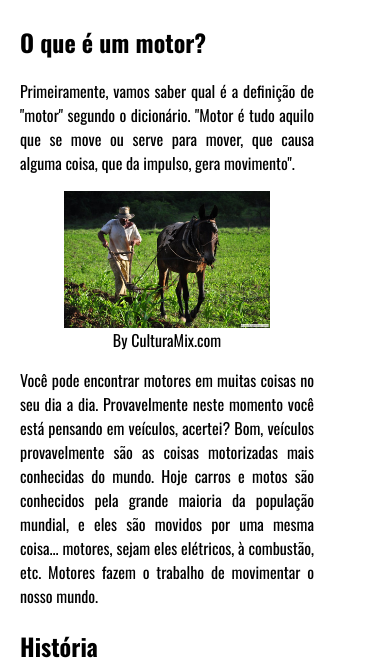
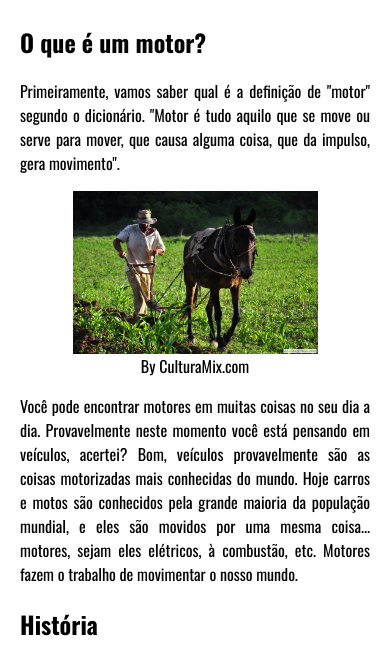
Before and after one commit to MyRepoArchive/Motores, a plain HTML site: page conteudo.html in a window 390 px wide. Shown: the part 160-827 px from the top of the page. Drawn offline with nearby package versions, Linux system fonts and the light colour scheme; files whose address does not match are found by name; a web font is replaced by a local one.

Commit message:
correção no erro de responsividade

```diff
--- a/css/responsivo.css
+++ b/css/responsivo.css
@@ -9,7 +9,7 @@
 @media (max-width: 750px) {
     div#conteudo div#texto {
         border: none;
-        width: 100%;
+        flex-basis: 100%;
     }
 
     div#conteudo section.parteTexto figure {display: block;}
```
